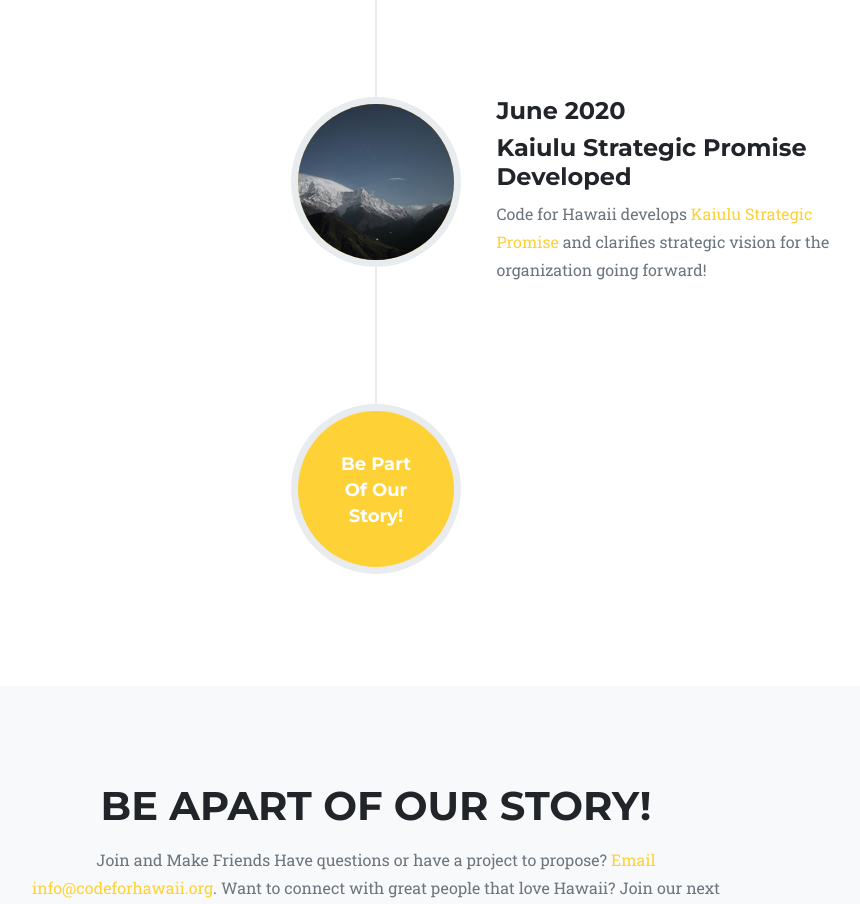
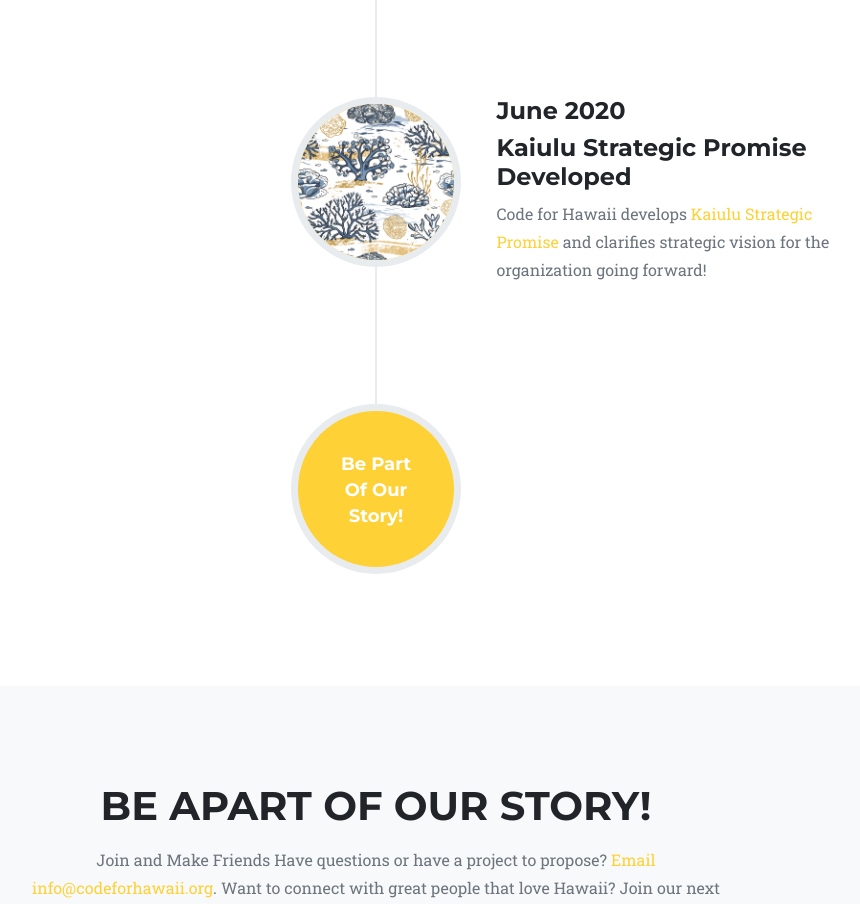
Before and after one commit to CodeWithAloha/website-deprecated, a plain HTML site: page index.html in a window 1280 px wide. Shown: the part 5394-6298 px from the top of the page, without its empty margins (264-1124 px from the left). Drawn offline with nearby package versions, Linux system fonts and the light colour scheme; a web font is replaced by a local one.

Commit message:
Adding kaiaulu picture

```diff
--- a/index.html
+++ b/index.html
@@ -328,7 +328,7 @@
                     </div>
                 </li>
                 <li class="timeline-inverted">
-                    <div class="timeline-image"><img class="rounded-circle img-fluid" src="assets/img/about/4.jpg"
+                    <div class="timeline-image"><img class="rounded-circle img-fluid" src="assets/img/about/kaiaulu.png"
                             alt="" /></div>
                     <div class="timeline-panel">
                         <div class="timeline-heading">
```
Also changed, not shown: assets/img/about/kaiaulu.png (added).
